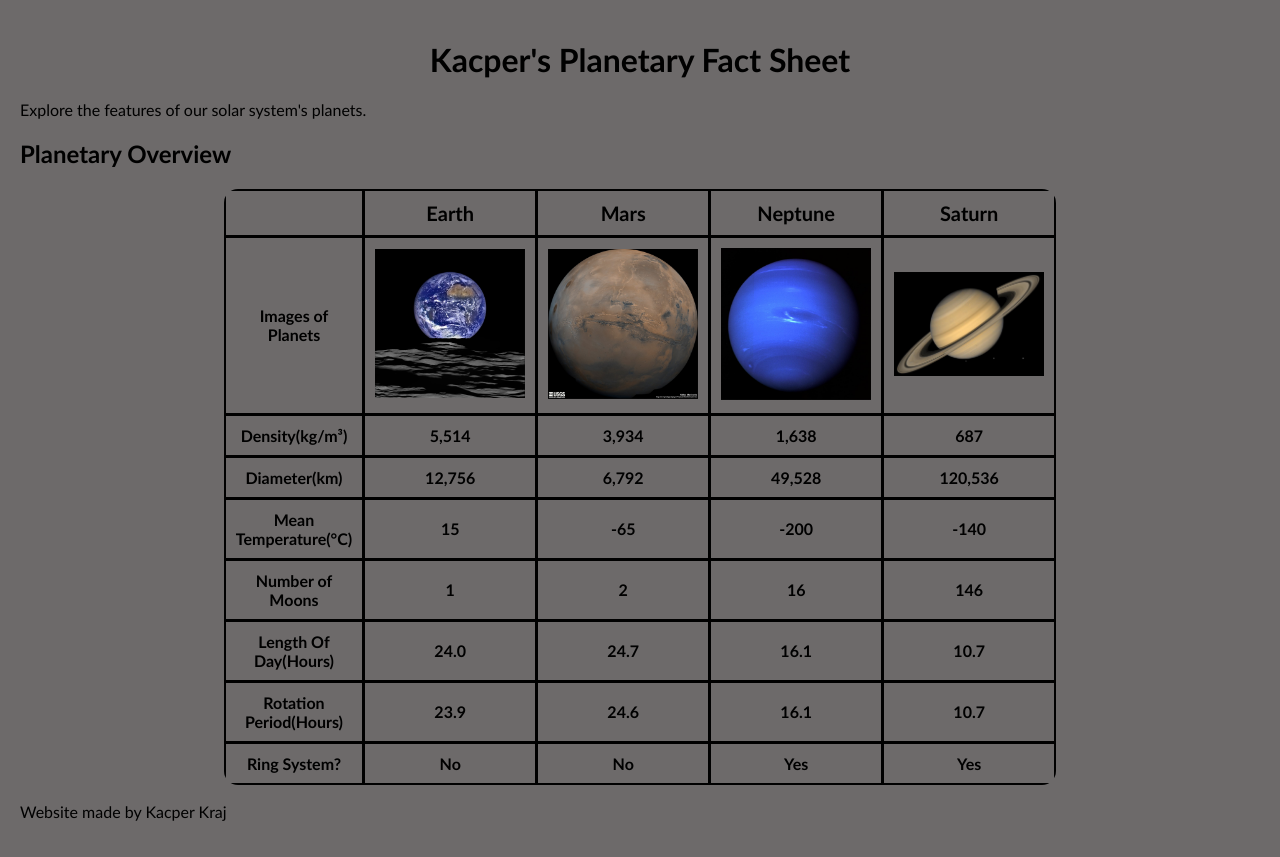
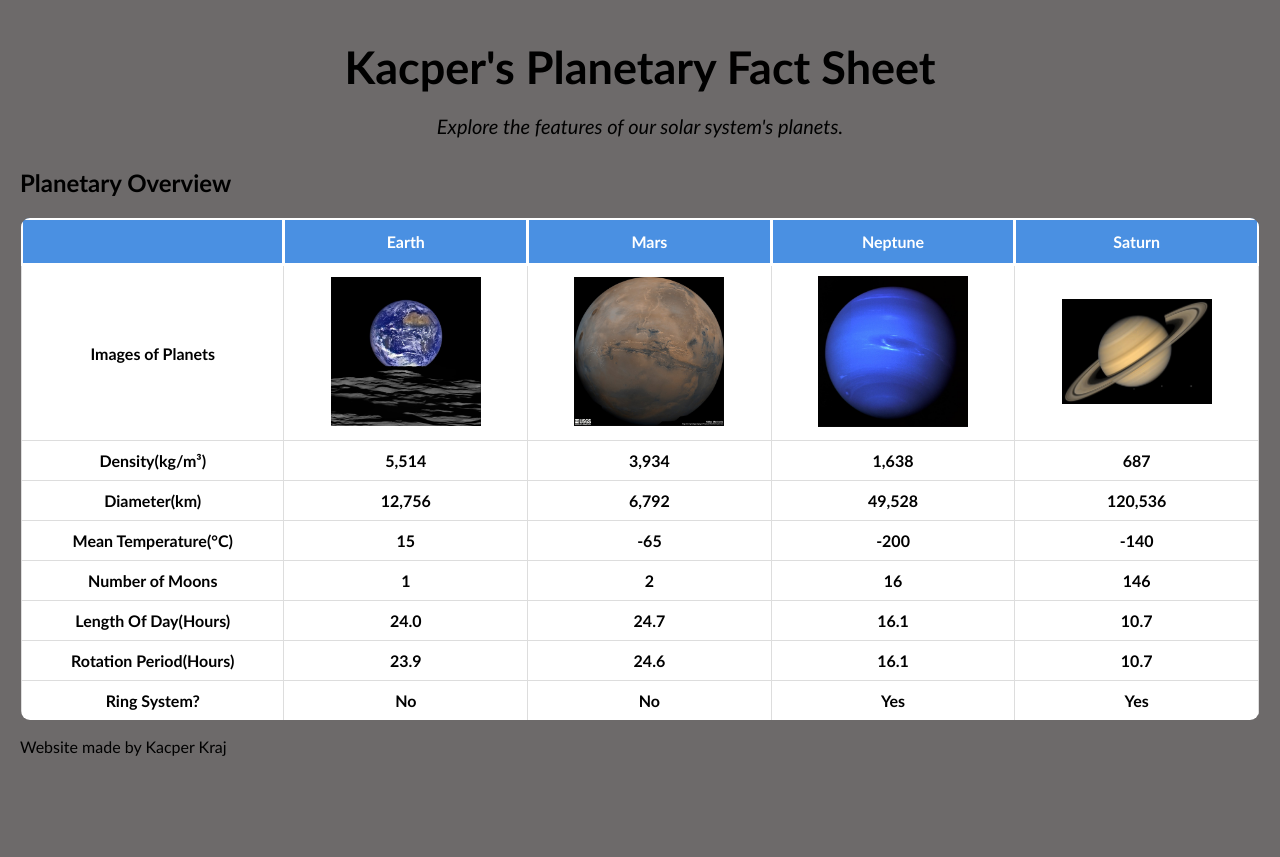
Before and after one commit to kacperk101/ITMD361_LAB7, a plain HTML site: page index.html in a window 1280 px wide. After the commit the page ends 800 px from the top, so only its background shows below. Drawn offline with Linux system fonts and the light colour scheme.

Commit message:
Update style.css
Adding more css and testing styles.

```diff
--- a/css/style.css
+++ b/css/style.css
@@ -23,6 +23,20 @@ h1 {
     margin-top: 20px;
 }
 
+.subtitle {
+    text-align: center;
+    font-size: 20px;
+    font-style: italic;
+    margin-bottom: 30px;
+}
+
+.main-title {
+    text-align: center;
+    font-size: 45px;
+    font-weight: bold;
+    margin-bottom: 10px;
+}
+
 table {
     margin: auto;
     border: 1px solid black;
@@ -30,8 +44,30 @@ table {
 	width: 50%;
 	border-radius: 15px;
     overflow: hidden;
-    }
+}
 
-th {
-font-size: 20px
+
+#planet-facts {
+    width: 100%;
+    border-collapse: collapse;
+    border-radius: 10px;
+    overflow: hidden;
 }
+
+.styled-table th {
+    background-color: #4A90E2;
+    color: #ffffff;
+    padding: 12px;
+}
+
+.styled-table td {
+    background-color: #ffffff;
+    border: 1px solid #ddd;
+    padding: 10px;
+    text-align: center;
+}
+
+
+.image-cell {
+    font-weight: bold;
+}
```
